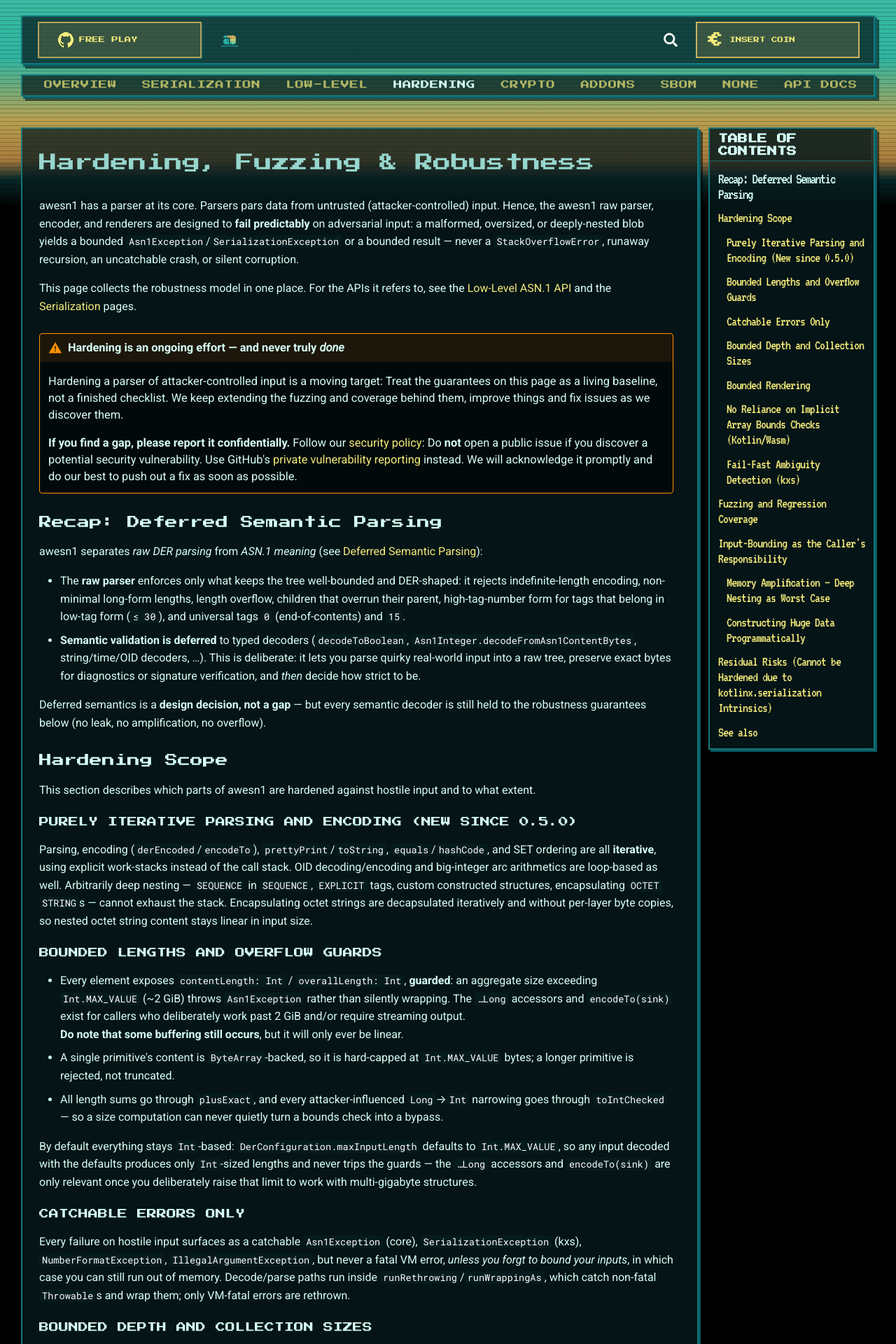
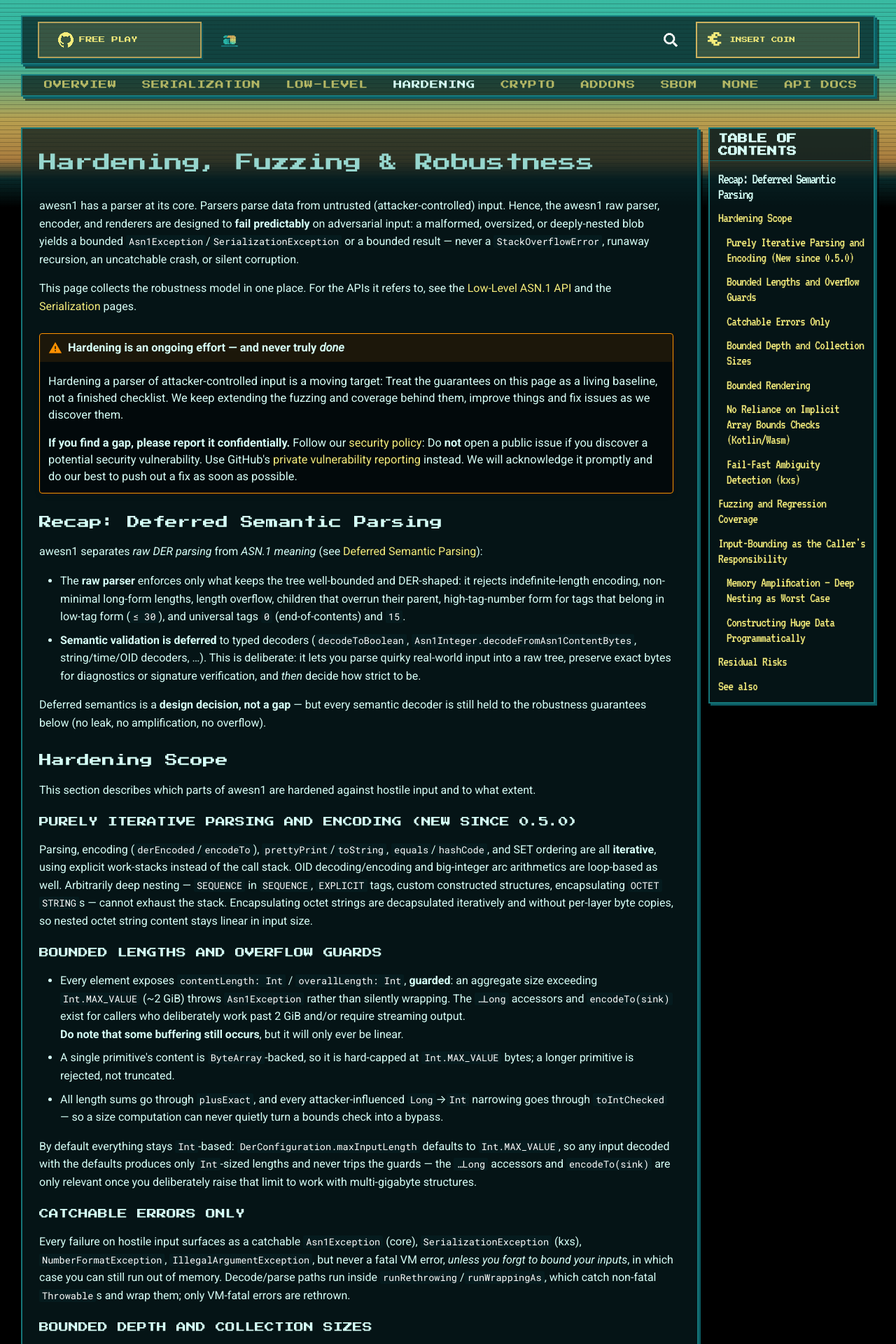
Before and after one commit to a-sit-plus/awesn1, an MkDocs documentation site: the page built from docs/docs/hardening.md, in a window 1280 px wide. Shown: the top 1920 px of the page at 70% size. Built offline with MkDocs 1.6.1 and Material for MkDocs 9.7.7, drawn with Linux system fonts in a browser that asks for light colours; plug-ins that fetch from the network failed and are left out; comment, search, counter and statistics services are not loaded; some of the changed text lies outside the part shown.

Commit message:
Apply suggestions from code review
Co-authored-by: Christian Kollmann <c.kollmann@gmail.com>

```diff
--- a/docs/docs/hardening.md
+++ b/docs/docs/hardening.md
@@ -5,7 +5,7 @@
 
 # Hardening, Fuzzing & Robustness
 
-awesn1 has a parser at its core. Parsers pars data from untrusted (attacker-controlled) input. Hence, the awesn1 raw parser, encoder, and
+awesn1 has a parser at its core. Parsers parse data from untrusted (attacker-controlled) input. Hence, the awesn1 raw parser, encoder, and
 renderers are designed to **fail predictably** on adversarial input: a malformed, oversized, or deeply-nested blob
 yields a bounded `Asn1Exception`/`SerializationException` or a bounded result — never a `StackOverflowError`, runaway
 recursion, an uncatchable crash, or silent corruption.
```
Also changed, not shown: other parts of docs/docs/hardening.md (+4 -2 lines), 1 other file.
